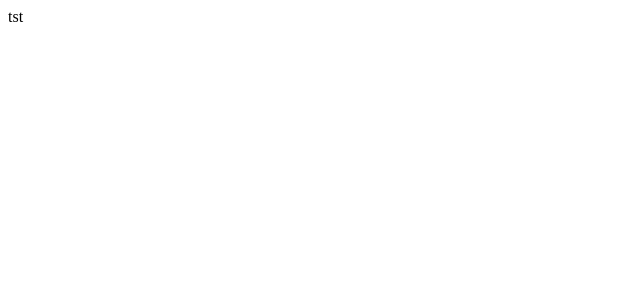
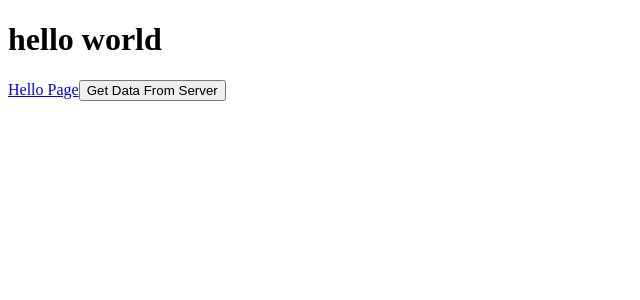
Before and after one commit to zhsks528/Reviewmoa, a Next.js app: page / in a window 1280 px wide. Shown: the top 300 px of the page, without its empty margins (0-640 px from the left). Built offline with nearby package versions, Linux system fonts and the light colour scheme.

Commit message:
Add: 메인 페이지 구현

```diff
--- a/pages/index.tsx
+++ b/pages/index.tsx
@@ -1,9 +1,28 @@
-const Index = () => {
+import Link from "next/link";
+import axios from "axios";
+
+const Button = ({ onClick }) => (
+  <button onClick={onClick}>Get Data From Server</button>
+);
+
+const index = () => {
+  const onClick = () => {
+    axios
+      .get("http://localhost:8000/review/6004622941424853fc16ad37")
+      .then((res) => {
+        console.log(res);
+      });
+  };
+
   return (
     <div>
-      <div>tst</div>
+      <h1>hello world</h1>
+      <Link href="/hello">
+        <a title="hello">Hello Page</a>
+      </Link>
+      <Button onClick={onClick} />
     </div>
   );
 };
 
-export default Index;
+export default index;
```
